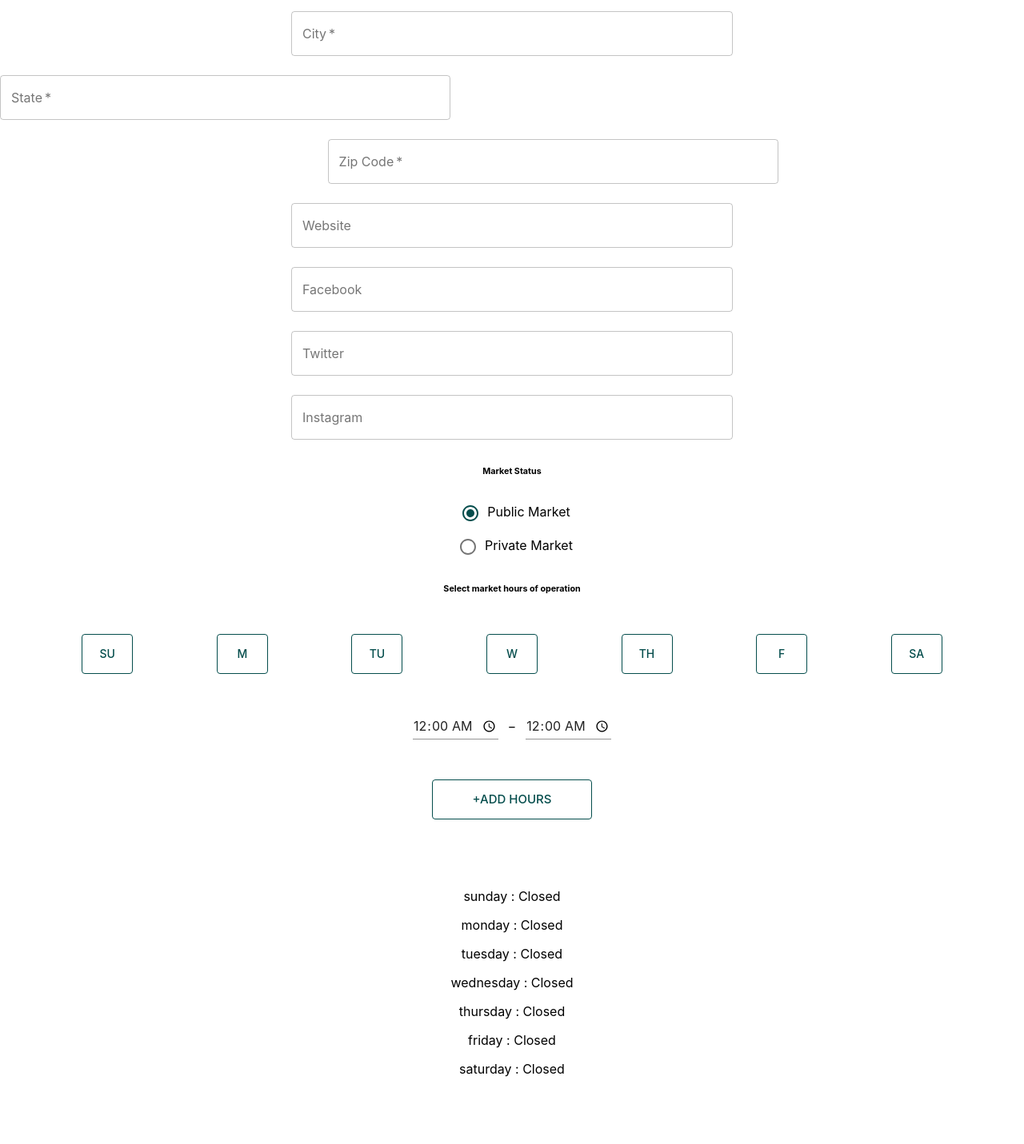
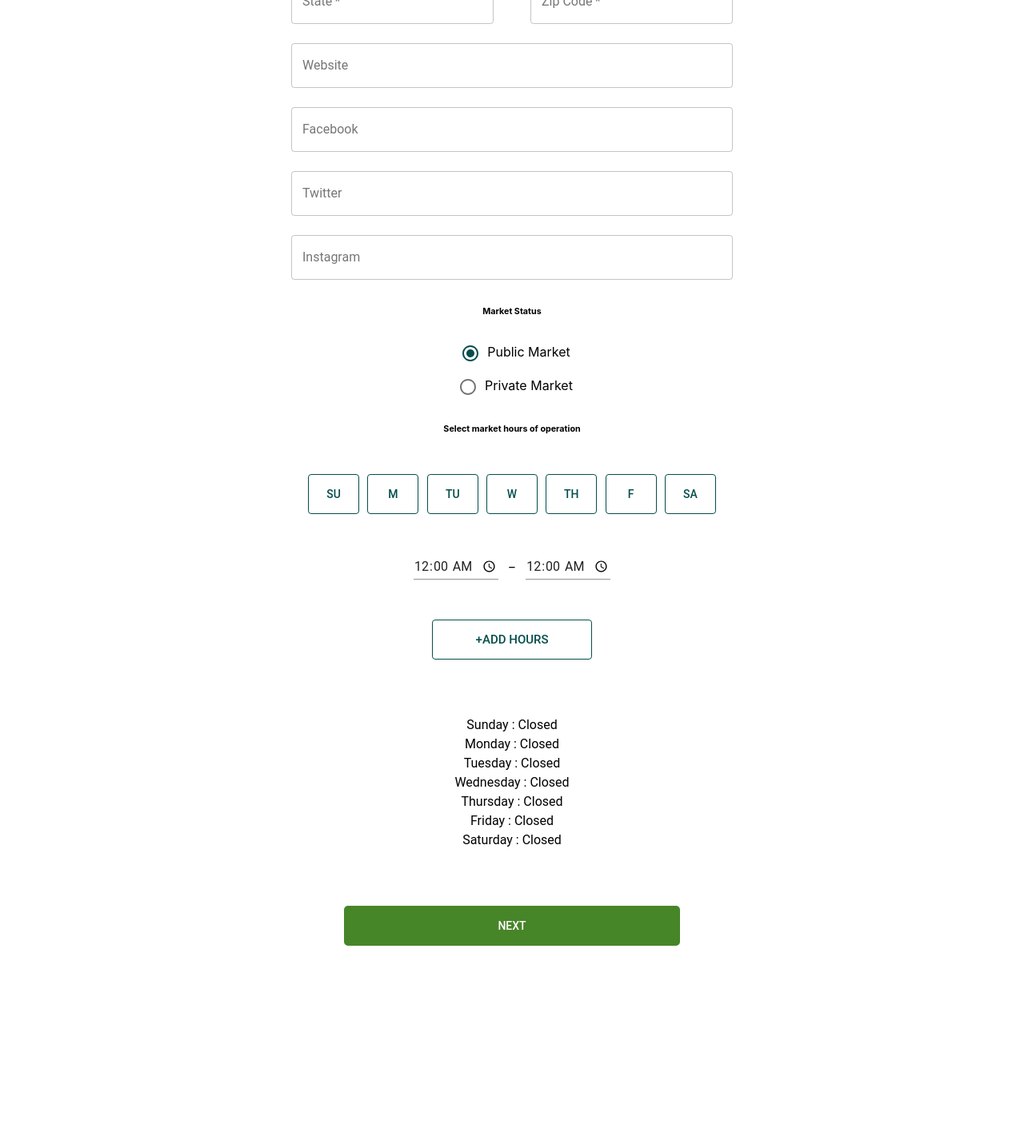
Before and after one commit to labs14-market-organizer/frontend, a React (Create React App) app: page /createmarket in a window 1280 px wide. Shown: the part 460-1891 px from the top of the page at 80% size. After the commit the page ends 1693 px from the top, so only its background shows below. Built offline with nearby package versions, Linux system fonts and the light colour scheme; a web font is replaced by a local one.

Commit message:
Fixed styling on buttons and with text inputs
tried to incorporate something closer to our style on input error.

```diff
--- a/src/routes/CreateMarket.js
+++ b/src/routes/CreateMarket.js
@@ -44,7 +44,8 @@ class CreateMarket extends React.Component {
       start: 1200,
       end: 1200,
       daysList: [],
-      radio: "Public Market"
+      radio: "Public Market",
+
   };
     else this.isUpdating = true;
   }
@@ -106,6 +107,8 @@ class CreateMarket extends React.Component {
           operation: [...newList]
       })
   }
+
+   touched = false
 
 
   setHours = e => {
@@ -191,12 +194,13 @@ class CreateMarket extends React.Component {
           <img src={Arrow} />
           <h4 className="createHeader">Create Market</h4>
         </div>
-        <div className="addPhoto">
+        {/* <div className="addPhoto">
           <img />
           <p className="add">ADD COVER PHOTO</p>
-        </div>
+        </div> */}
         <Container maxWidth="sm">
           <TextField
+            error={this.touched && this.state.name == "" ? true : false}
             required
             id="name"
             label="Market Name"
@@ -210,6 +214,7 @@ class CreateMarket extends React.Component {
           />
           <br />
           <TextField
+            error={this.touched && this.state.description == "" ? true : false}
             required
             id="description"
             label="Market Description"
@@ -224,6 +229,7 @@ class CreateMarket extends React.Component {
           />
           <br />
           <TextField
+            error={this.touched && this.state.address == "" ? true : false}
             required
             id="address"
             label="Address"
@@ -235,6 +241,7 @@ class CreateMarket extends React.Component {
             fullWidth={true}
           />
           <TextField
+            error={this.touched && this.state.city == "" ? true : false}
             required
             id="city"
             label="City"
@@ -246,8 +253,9 @@ class CreateMarket extends React.Component {
             fullWidth={true}
           />
           </Container>
-          <div className="flexes">
+          <StyledContainer>
             <TextField
+              error={this.touched && this.state.state == "" ? true : false}
               required
               id="state"
               label="State"
@@ -258,8 +266,8 @@ class CreateMarket extends React.Component {
               variant="outlined"
               style={{ width: "44%" }}
             />
-            </div>
             <TextField
+              error={this.touched && this.state.zipcode == "" ? true : false}
               required
               id="zipcode"
               label="Zip Code"
@@ -271,6 +279,7 @@ class CreateMarket extends React.Component {
               style={{ width: "44%", marginLeft: "8%" }}
               fullWidth={true}
             />
+            </StyledContainer>
             <Container maxWidth="sm">
             <TextField
             id="website"
@@ -439,19 +448,15 @@ class CreateMarket extends React.Component {
 
 
         {this.state.operation.map(item => {
-                        return (item.start !== null) ? <p>{item.day}: {item.start} - {item.end}
-                        <button value={this.state[item.day]} onClick={(e) => this.deleteTime(e, item.day)}>X</button></p>
-                        : <p>{item.day} : Closed </p>
+                        return (item.start !== null) ? <Typography variant="body1">{item.day}: {item.start} - {item.end}
+                        <button value={this.state[item.day]} onClick={(e) => this.deleteTime(e, item.day)}>X</button></Typography>
+                        : <StyledTypography variant="body1">{item.day} : Closed </StyledTypography>
                     })}
         <br />
-        <SaveFix>
-          <Button
-            variant="contained"
-            color="secondary"
-            onClick={e => this.save(e)}
-          >
-            SAVE
-          </Button>
+        <SaveFix
+            onClick={(e) => {this.save(e); this.touched = true }}>
+
+            <Typography variant="button"> Next</Typography>
         </SaveFix>
       </form>
     );
@@ -461,10 +466,12 @@ class CreateMarket extends React.Component {
 const StyledDiv = styled.div`
   display: flex;
   justify-content: space-around;
-  margin: 50px;
+  margin: 50px auto;
+  max-width: 520px;
   .MuiButton-root {
     height: 50px;
-    width: 50px;
+    width: 3%;
+    margin: 0 auto;
     cursor: pointer;
   }
 
@@ -475,12 +482,32 @@ const StyledDiv = styled.div`
   .MuiButton-outlined {
     border: 1.5px solid;
   }
+
+
 `;
 const SaveFix = styled.button`
-  margin: 50px;
+  margin: 50px auto;
   height: 50px;
-  width: 100px;
+  cursor: pointer;
+  width: 420px;
+  border-radius: 5px;
+  color: #fff;
+  background-color: #478529;
+  border: none;
 `;
+
+const StyledContainer = styled(Container)`
+max-width: 623px;
+.MuiInputBase-input ,.MuiOutlinedInput-input {
+  width: 100%;
+}
+
+
+`
+const StyledTypography = styled(Typography)`
+text-transform: capitalize;
+
+`
 
 const mapStateToProps = state => {
   return {
--- a/src/theme.js
+++ b/src/theme.js
@@ -36,11 +36,11 @@ export default createMuiTheme({
       useNextVariants: true,
       // Use the system font instead of the default Roboto font.
       fontFamily: [
+		"Roboto",
         "Raleway",
         "-apple-system",
         "BlinkMacSystemFont",
         '"Segoe UI"',
-        "Roboto",
         '"Helvetica Neue"',
         "Arial",
         "sans-serif",
```
